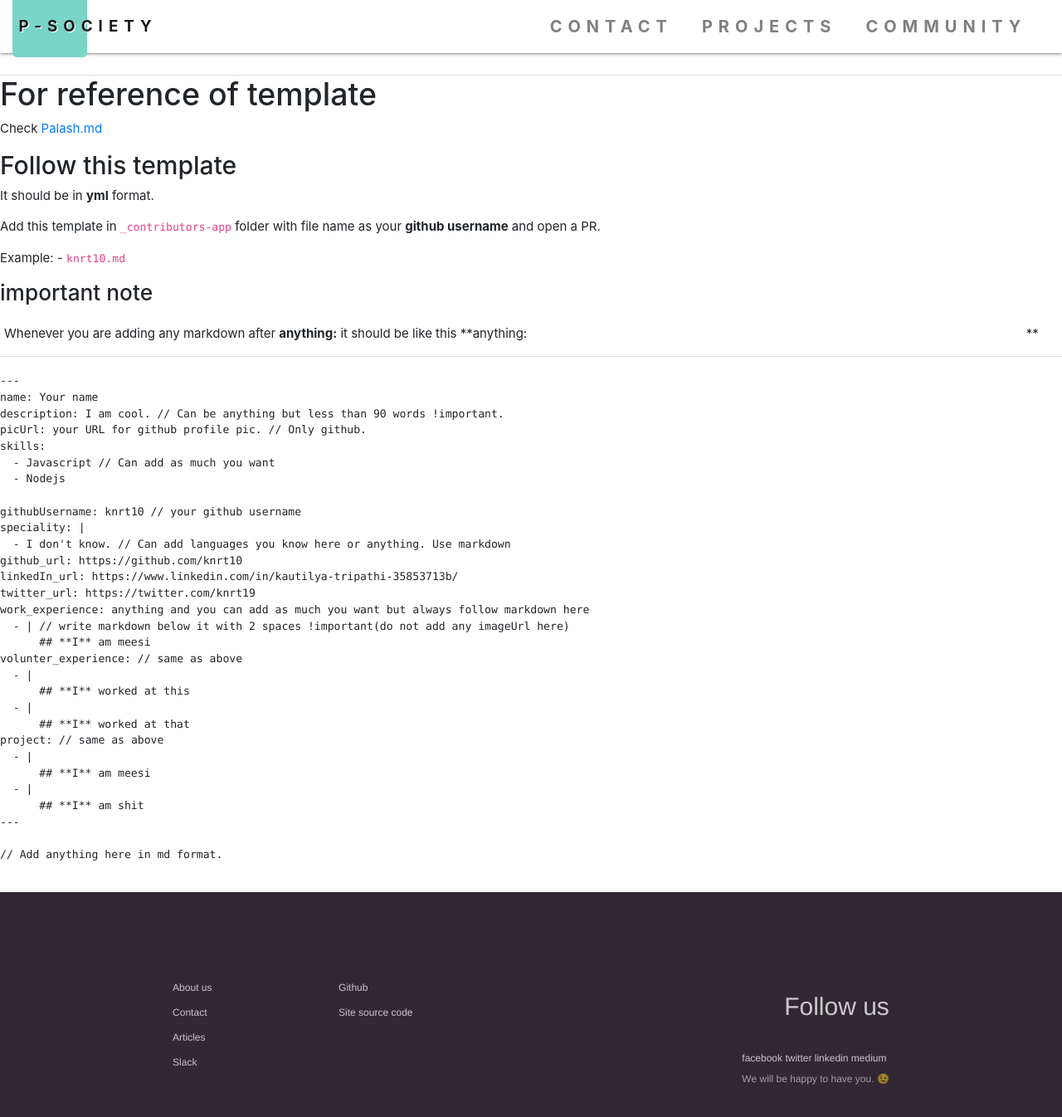
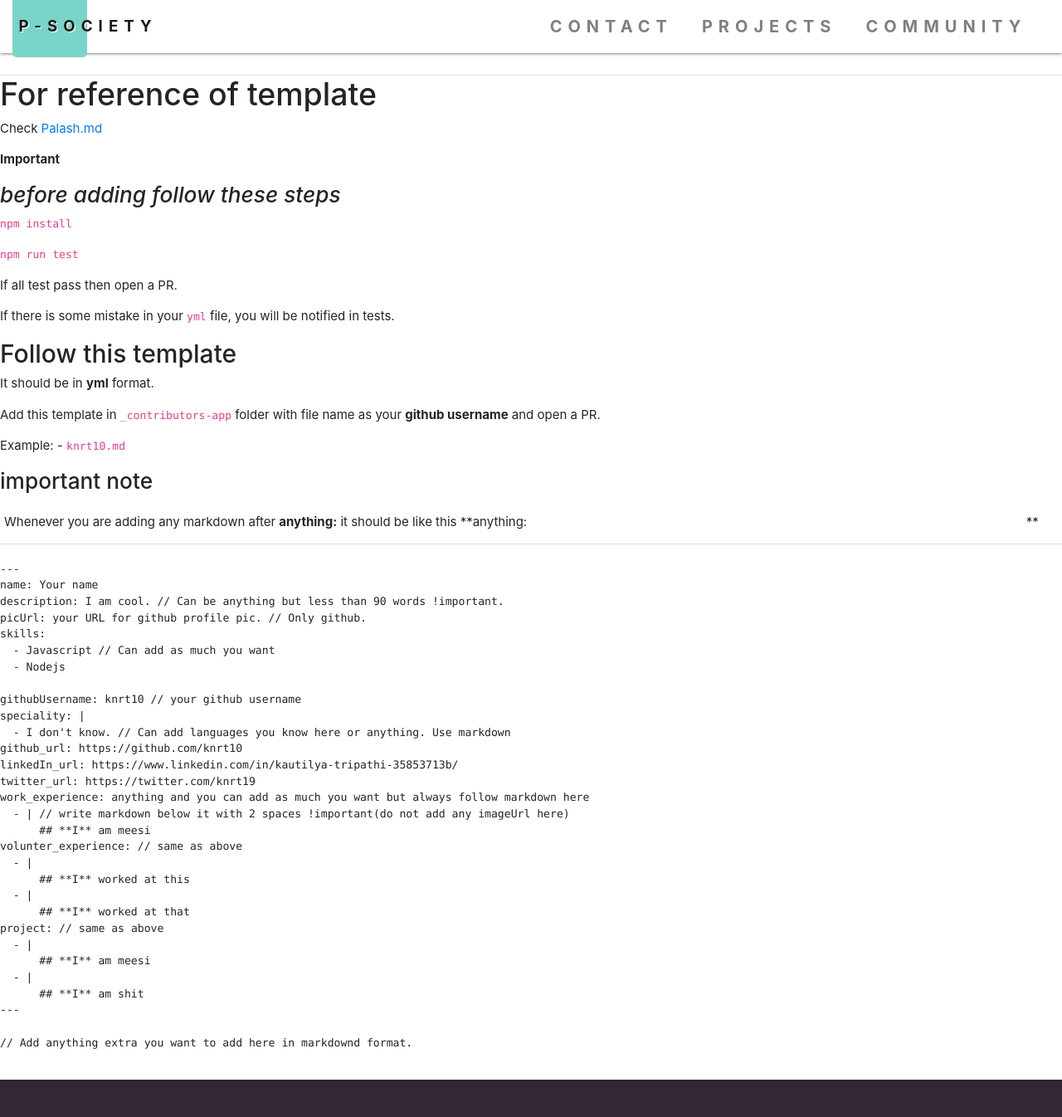
Before and after one commit to p-society/p-society.github.io, a Jekyll site: the page built from CONTRIBUTORS.md, in a window 1280 px wide and 1400 px high. Shown: the top 1346 px of the window at 83% size. Built offline with Jekyll 4.4.1, drawn with Linux system fonts in a browser that asks for light colours; nearby versions of some CDN libraries; emoji names are drawn with the system emoji font; our own code applies the rules of GitHub Pages for plain Markdown files.

Commit message:
Added tests

````diff
--- a/CONTRIBUTORS.md
+++ b/CONTRIBUTORS.md
@@ -1,6 +1,18 @@
 # For reference of template
 
 Check [Palash.md](https://raw.githubusercontent.com/p-society/p-society.github.io/master/_contributors-app/palash25.md)
+
+**Important**
+
+### *before adding follow these steps*
+
+- `npm install`
+
+- `npm run test`
+
+- If all test pass then open a PR.
+
+- If there is some mistake in your `yml` file, you will be notified in tests.
 
 ## Follow this template
 
@@ -45,6 +57,6 @@ project: // same as above
       ## **I** am shit
 ---
 
-// Add anything here in md format.
+// Add anything extra you want to add here in markdownd format.
 
 ```
````
Also changed, not shown: _contributors-app/Ayush1999.md (+2 -4 lines), _contributors-app/knrt10.md (+2 -6 lines), package.json (added, +32 -0 lines), tests/index.test.js (added, +30 -0 lines), .travis.yml (added), README.md, 1 other file.
